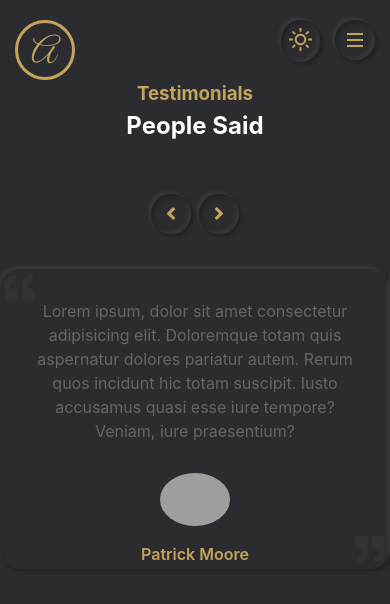
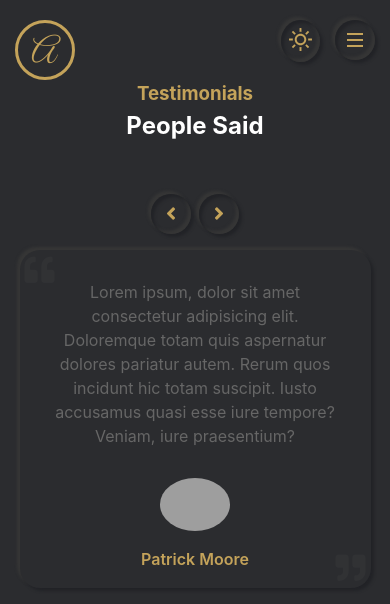
Before and after one commit to Arecio3/arecio-portfolio, a React (Create React App) app: page /testimonials in a window 390 px wide. Shown: the top 604 px of the page. Built offline with nearby package versions, Linux system fonts and the light colour scheme; grey boxes are pictures that could not be loaded.

Commit message:
testimonial section is responsive

```diff
--- a/src/pages/testimonials/testimonials.css
+++ b/src/pages/testimonials/testimonials.css
@@ -137,3 +137,17 @@ h3 {
 .test-slider-nav span:after {
   border-radius: 50%;
 }
+
+@media (max-width: 768px) {
+  .test-item {
+    flex: 0 0 80%;
+    max-width: 80%;
+  }
+}
+@media (max-width: 428px) {
+  .test-item {
+    flex: 0 0 90%;
+    max-width: 90%;
+    height: 75%;
+  }
+}
```
